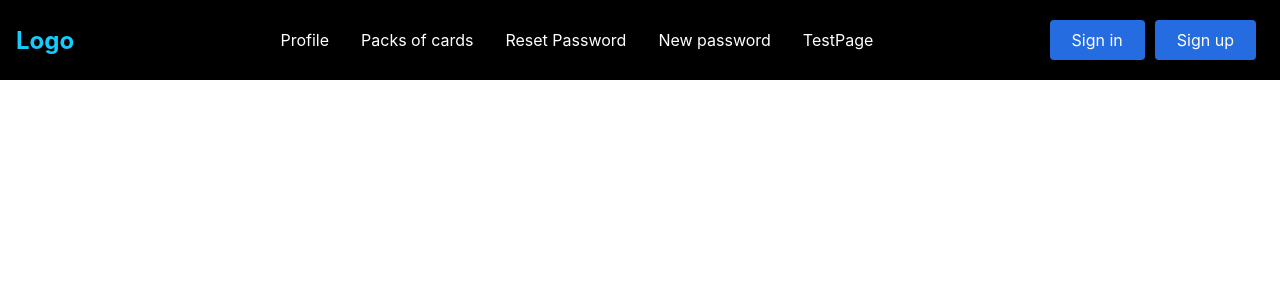
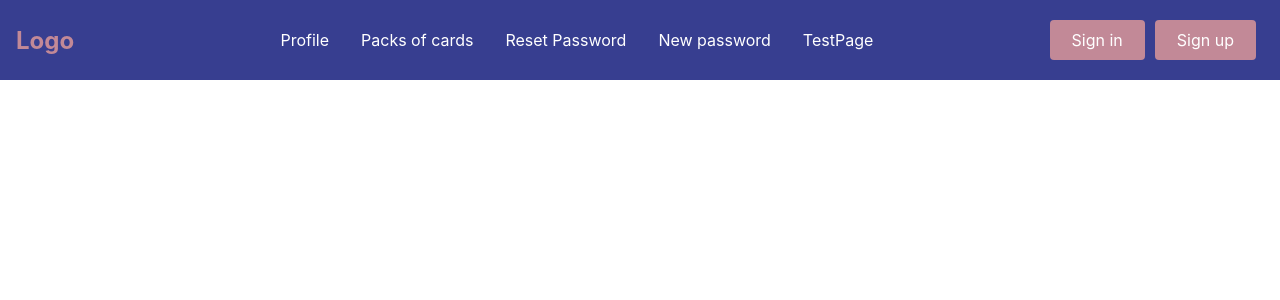
Before and after one commit to MoskvinAndrew/ReactReduxJSCardsProgect, a React (Create React App) app: page /#/ in a window 1280 px wide. Shown: the top 300 px of the page. Built offline with nearby package versions, Linux system fonts and the light colour scheme; no server answers.

Commit message:
was changed style for Nav component

```diff
--- a/src/n1-main/m1-UI/nav/Nav.tsx
+++ b/src/n1-main/m1-UI/nav/Nav.tsx
@@ -11,19 +11,19 @@ export const NavBar = () => {
             </NavLink>
             <NavMobileBar/>
             <NavMenu>
-                <NavLink to={RoutingStringConstants.profile} activeStyle={{color: '#15cdfc'}}>
+                <NavLink to={RoutingStringConstants.profile}>
                     Profile
                 </NavLink>
-                <NavLink to={RoutingStringConstants.packs} activeStyle={{color: '#15cdfc'}}>
+                <NavLink to={RoutingStringConstants.packs}>
                     Packs of cards
                 </NavLink>
-                <NavLink to={RoutingStringConstants.passwordRecovery} activeStyle={{color: '#15cdfc'}}>
+                <NavLink to={RoutingStringConstants.passwordRecovery}>
                     Reset Password
                 </NavLink>
                 <NavLink to={RoutingStringConstants.newPassword}>
                     New password
                 </NavLink>
-                <NavLink to={RoutingStringConstants.testPage} activeStyle={{color: '#15cdfc'}}>
+                <NavLink to={RoutingStringConstants.testPage}>
                     TestPage
                 </NavLink>
             </NavMenu>
--- a/src/n1-main/m1-UI/nav/navBarElements.ts
+++ b/src/n1-main/m1-UI/nav/navBarElements.ts
@@ -4,7 +4,7 @@ import {FaBars} from 'react-icons/fa';
 
 
 export const Nav = styled.nav`
-  background-color: #000;
+  background-color: #373e90;
   height: 80px;
   display: flex;
   justify-content: space-between;
@@ -22,7 +22,7 @@ export const NavLink = styled(Link)`
   cursor: pointer;
 
   &.active {
-    color: #15cdfc;
+    color: #c28997;
   }
 `
 
@@ -63,7 +63,7 @@ export const NavBtn = styled.div`
 
 export const NavBtnLink = styled(Link)`
   border-radius: 4px;
-  background: #256ce1;
+  background: #c28997;
   padding: 10px 22px;
   color: #fff;
   border: none;
--- a/src/pages/test/testPage.module.css
+++ b/src/pages/test/testPage.module.css
@@ -1,3 +1,3 @@
-.wraper{
-    border:2px solid red;
+.wrapper{
+    padding: 10px;
 }
--- a/src/pages/test/testPage.tsx
+++ b/src/pages/test/testPage.tsx
@@ -3,15 +3,16 @@ import style from "./testPage.module.css";
 import SuperInput from "../../n1-main/m1-UI/common/SuperInput/SuperInput";
 import SuperButton from "../../n1-main/m1-UI/common/SuperButton/SuperButton";
 import SCheckBox from "../../n1-main/m1-UI/common/SuperCheckbox/SCheckBox";
-import FourOFour from "../FourZeroFour/FourZeroFour";
 
 
-const TestPage: React.FC=()=>{
+const TestPage: React.FC = () => {
     return (
-        <div className={style.wraper}>
-        <SuperInput inputName={'SuperInput'} onEnterClick={()=>{}}/>
-        <SuperButton buttonName={'SuperButton'} onClick={()=>{}}/>
-        <SCheckBox boxName={'SuperCheckBox'}/>
+        <div className={style.wrapper}>
+            <SuperInput inputName={'SuperInput'} onEnterClick={() => {
+            }}/>
+            <SuperButton buttonName={'SuperButton'} onClick={() => {
+            }}/>
+            <SCheckBox boxName={'SuperCheckBox'}/>
         </div>
     )
 
```
